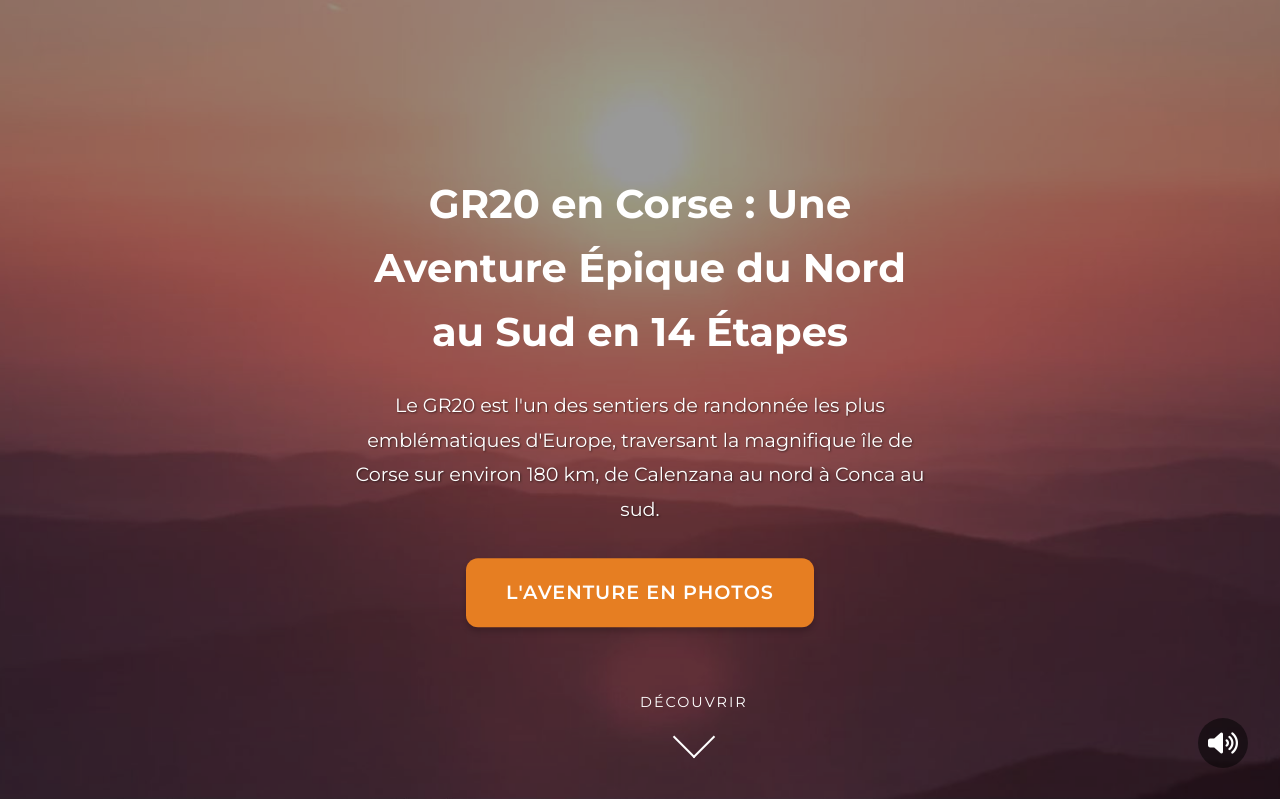
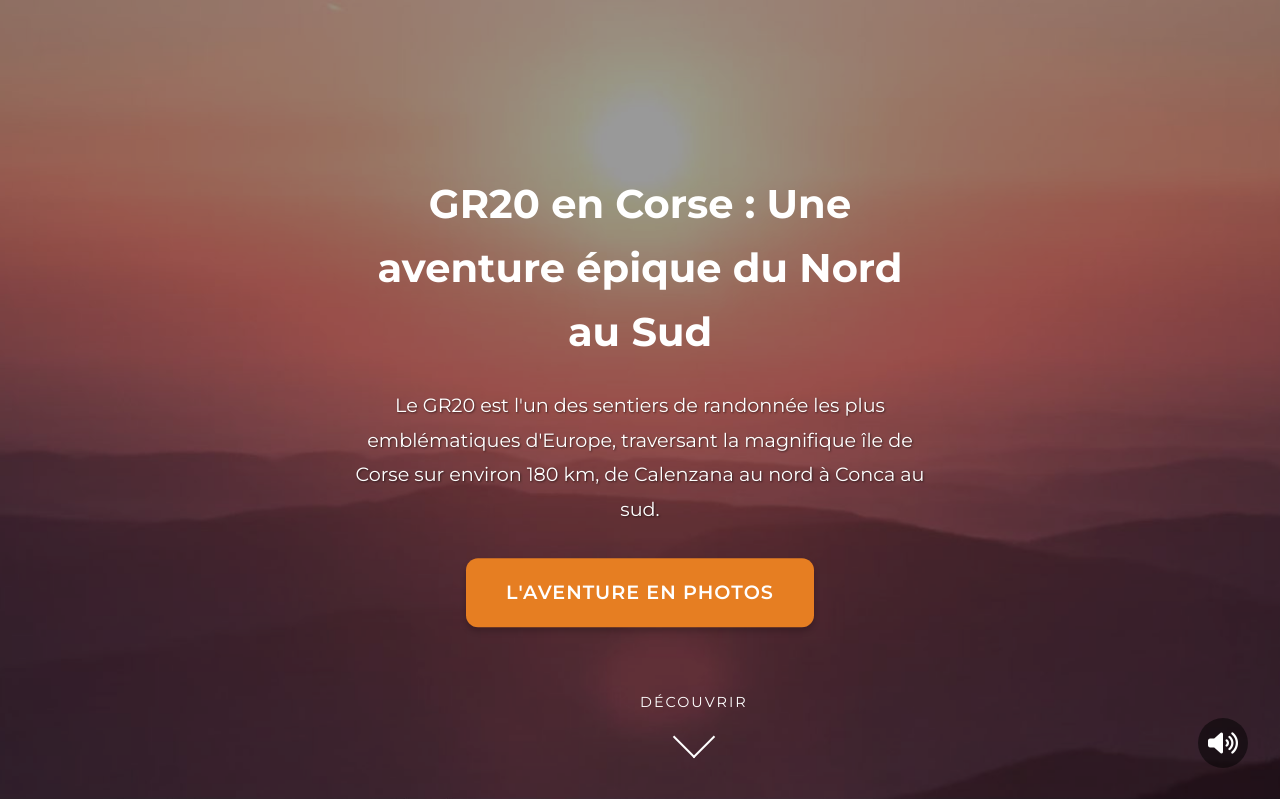
Before and after one commit to mikelum38/GR20, a Flask app: page / in a window 1280 px wide. Shown: the top 799 px of the page. Run offline with Flask 2, Linux system fonts and the light colour scheme; some libraries are stand-ins or nearby versions.

Commit message:
ptite correction

```diff
--- a/templates/index.html
+++ b/templates/index.html
@@ -67,7 +67,7 @@
 
 
         <div class="hero-content">
-            <h1>GR20 en Corse : Une Aventure Épique du Nord au Sud en 14 Étapes</h1>
+            <h1>GR20 en Corse : Une aventure épique du Nord au Sud</h1>
             <p class="hero-description">
                 Le GR20 est l'un des sentiers de randonnée les plus emblématiques d'Europe, traversant la magnifique île de Corse sur environ 180 km, de Calenzana au nord à Conca au sud.
             </p>
```
